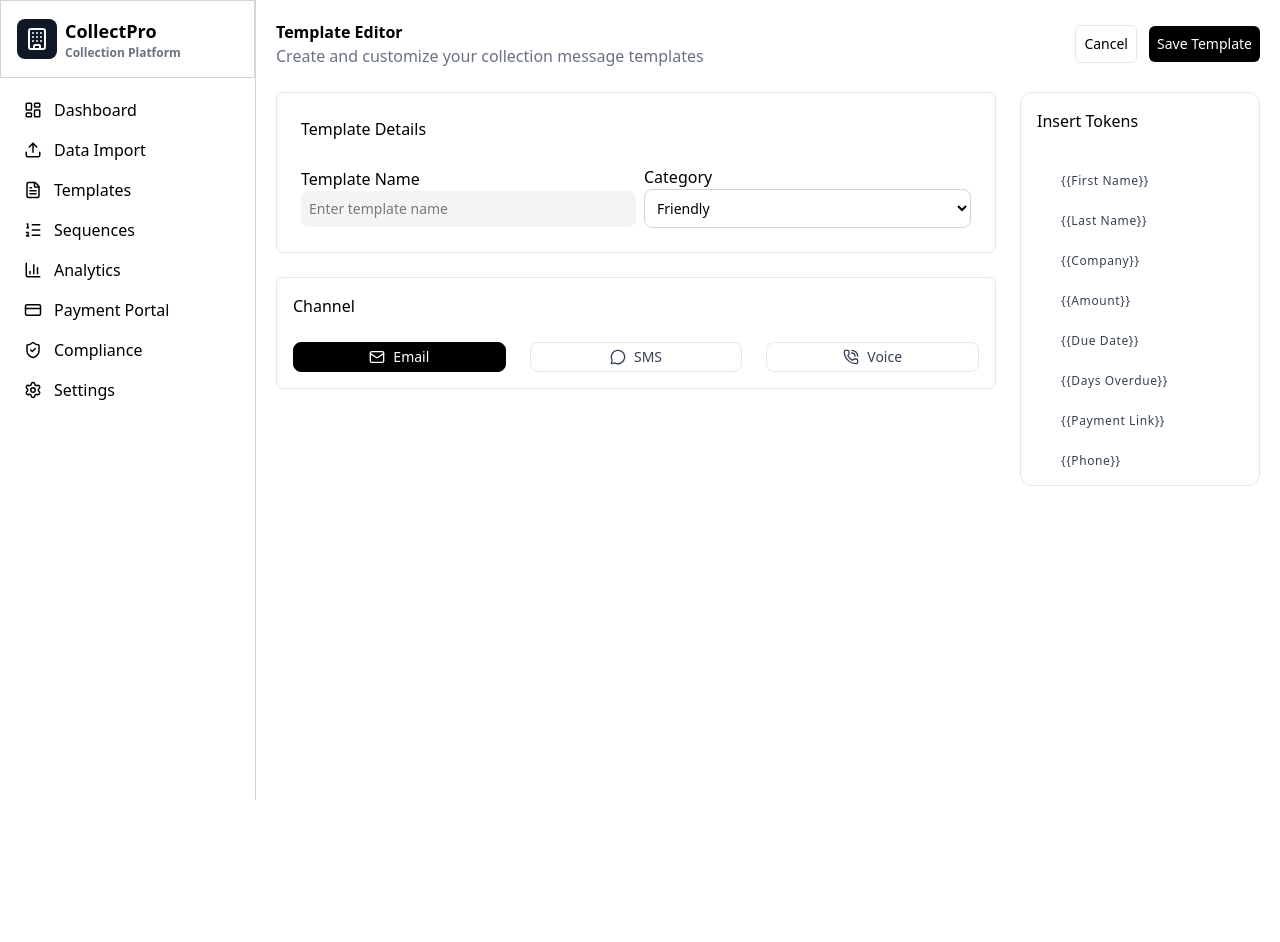
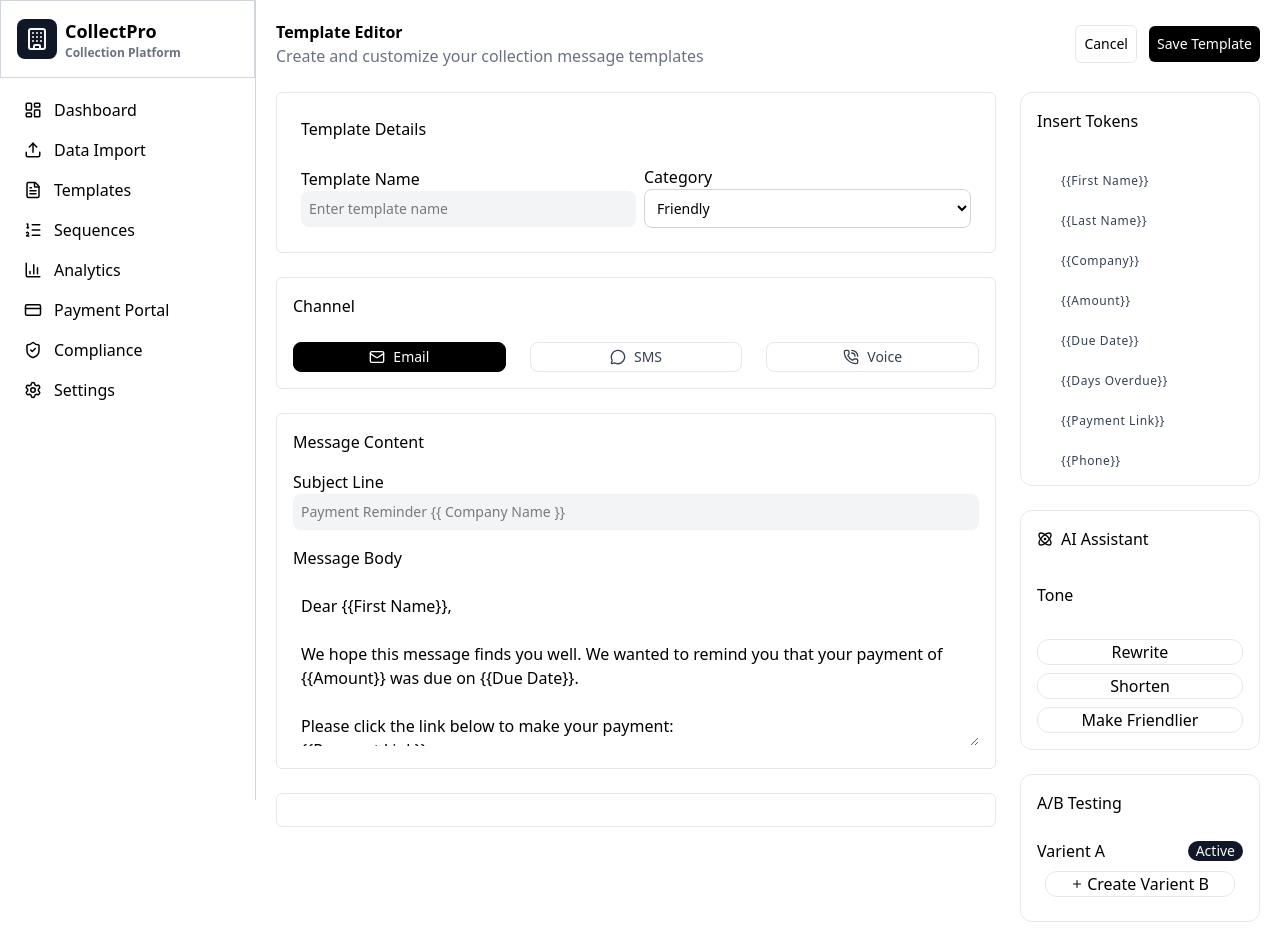
Before and after one commit to Sujan545/Dashboard-Design, a React (Vite) app: page /template/edit in a window 1280 px wide. Before the commit the page ends 800 px from the top, so only its background shows below. Built offline with nearby package versions, Linux system fonts and the light colour scheme.

Commit message:
working on templates edit page

```diff
--- a/src/pages/TemplateEditPage.tsx
+++ b/src/pages/TemplateEditPage.tsx
@@ -1,4 +1,4 @@
-import { Mail, MessageCircle, PhoneCallIcon, type LucideIcon } from "lucide-react"
+import { AtomIcon, Mail, MessageCircle, PhoneCallIcon, Plus, type LucideIcon } from "lucide-react"
 import { useState } from "react";
 
 interface ButtonProps {
@@ -9,12 +9,13 @@ interface ButtonProps {
 }
 interface TokenProps {
     text: string
-}
+};
+
 
 function Token({ text }: TokenProps) {
     return (
         <button className="hover:bg-gray-200 text-gray-700 tracking-wider w-full text-xs text-left px-4 py-2 rounded-md">
-            {"{{"+text+"}}"}
+            {"{{" + text + "}}"}
         </button>
     )
 }
@@ -61,7 +62,18 @@ export default function TemplateEdit() {
             button: "Voice",
             icon: PhoneCallIcon
         }
-    ]
+    ];
+  const templateText = `Dear {{First Name}},
+
+We hope this message finds you well. We wanted to remind you that your payment of {{Amount}} was due on {{Due Date}}.
+
+Please click the link below to make your payment:
+{{Payment Link}}
+
+If you have any questions, please don't hesitate to contact us.
+
+Best regards,
+Collections Team`;
     return (
         <>
             <div className="flex justify-between items-center">
@@ -115,7 +127,24 @@ export default function TemplateEdit() {
                             ))}
                         </div>
                     </div>
+                    <div className="rounded-md border border-gray-200 p-4">
+                        <h4>Message Content</h4>
+                        <div className="w-full ">
+                            <p className="pt-4">Subject Line</p>
+                            <input
+                                className="w-full p-2  bg-gray-100 text-sm rounded-lg focus:outline-none focus:ring-2 focus:ring-gray-400"
+                                type="text"
+                                placeholder="Payment Reminder {{ Company Name }}" />
+                        </div>
+                        <div>
+                            <p className="py-4">Message Body</p>
+                            <textarea  className="w-full h-40 p-2 focus:ring-2 focus:outline-none rounded-md focus:ring-gray-300" name="" id="" value={templateText}></textarea>
+                        </div>
+                    </div>
 
+                    <div className="rounded-md border border-gray-200 p-4">
+
+                    </div>
                 </div>
                 <div className="w-1/4">
                     <div className="rounded-xl border border-gray-200 mt-6">
@@ -126,6 +155,29 @@ export default function TemplateEdit() {
                             ))}
                         </div>
                     </div>
+                    <div className="rounded-xl border border-gray-200 mt-6">
+                        <p className="p-4 flex gap-2 items-center"><AtomIcon className="w-4" />AI Assistant</p>
+                        <div className="px-4 py-4">
+                            <p>Tone</p>
+                        </div>
+                        <div className="flex flex-col p-4 gap-2">
+                            <button className="border border-gray-200 hover:bg-gray-200 rounded-xl">Rewrite</button>
+                            <button className="border border-gray-200 hover:bg-gray-200 rounded-xl">Shorten</button>
+                            <button className="border border-gray-200 hover:bg-gray-200 rounded-xl">Make Friendlier</button>
+
+                        </div>
+                    </div>
+                    <div className="rounded-xl border border-gray-200 mt-6 p-4">
+                        <p>A/B Testing</p>
+                        <div className="flex justify-between items-center pt-6">
+                            <span>Varient A</span>
+                            <button className="rounded-xl bg-gray-900 text-gray-50 px-2 text-sm">Active</button>
+                        </div>
+                        <div className="p-2">
+
+                            <button className="flex w-full gap-1 rounded-xl border justify-center items-center border-gray-200 hover:bg-gray-200"><Plus className="w-3" /> Create Varient B</button>
+                        </div>
+                    </div>
                 </div>
             </div>
 
```
